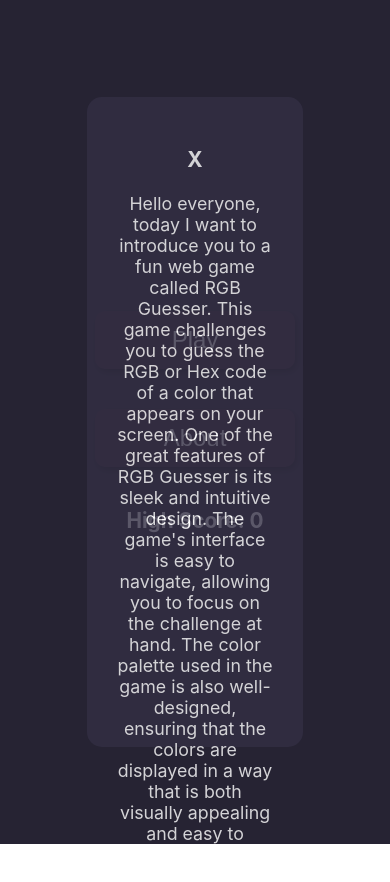
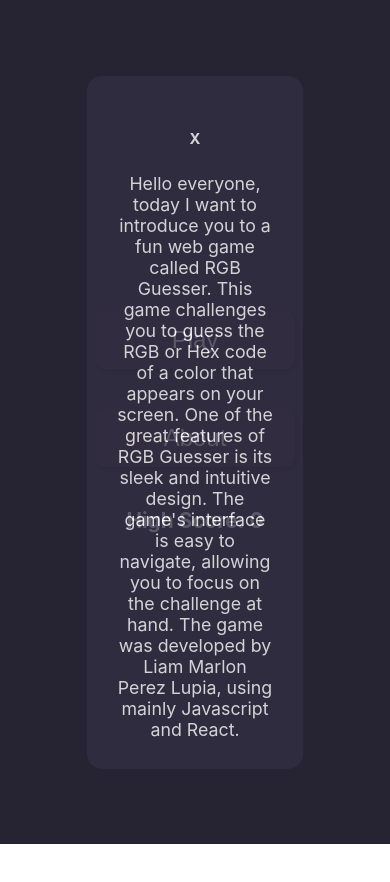
Before and after one commit to L03A95/rgb-guesser, a React (Create React App) app: page / in a window 390 px wide. Both pictures are taken after a click on the button "About". Shown: the top 882 px of the page. After the commit the page ends 844 px from the top, so only its background shows below. Built offline with nearby package versions, Linux system fonts and the light colour scheme.

Commit message:
responsive

```diff
--- a/src/Components/GameDisplay.jsx
+++ b/src/Components/GameDisplay.jsx
@@ -37,7 +37,7 @@
 
         for (let i = 0; i < 6; i++) {
           let random = getRandomColor()
-          i === num ? resul.push(<h5 style={{height:"75px",width:"230px",margin:"80px",cursor: "pointer",backgroundColor: "#312333",padding:"5px",borderRadius:"10px"}} onClick={() => setScore(score + 1)}>{color.rgb}  {color.hex}</h5>) : resul.push(<h5 style={{height:"75px",width:"230px",margin:"80px",cursor: "pointer",backgroundColor: "#312333",padding:"5px",borderRadius:"10px"}} onClick={() => setLose(true)}>{random.rgb}  {random.hex}</h5>)
+          i === num ? resul.push(<h5 style={{height:"9vh",width:"13vw",margin:"4vw",cursor: "pointer",backgroundColor: "#312333",padding:"5px",borderRadius:"10px",minWidth:"70px"}} onClick={() => setScore(score + 1)}>{color.rgb}  {color.hex}</h5>) : resul.push(<h5 style={{height:"9vh",width:"13vw",margin:"4vw",cursor: "pointer",backgroundColor: "#312333",padding:"5px",borderRadius:"10px",minWidth:"70px"}} onClick={() => setLose(true)}>{random.rgb}  {random.hex}</h5>)
         }
         return resul
       }
--- a/src/Components/Titles/About.jsx
+++ b/src/Components/Titles/About.jsx
@@ -6,8 +6,8 @@
 
     return (
         <>
-            <h3 onClick={() => aboutShowHandler(false,true)} className="about_button">X</h3>
-            <p>Hello everyone, today I want to introduce you to a fun web game called RGB Guesser. This game challenges you to guess the RGB or Hex code of a color that appears on your screen. One of the great features of RGB Guesser is its sleek and intuitive design. The game's interface is easy to navigate, allowing you to focus on the challenge at hand. The color palette used in the game is also well-designed, ensuring that the colors are displayed in a way that is both visually appealing and easy to distinguish.The game was developed by Liam Marlon Perez Lupia, using mainly Javascript and React.</p>
+            <h5 onClick={() => aboutShowHandler(false,true)} className="about_button">X</h5>
+            <p>Hello everyone, today I want to introduce you to a fun web game called RGB Guesser. This game challenges you to guess the RGB or Hex code of a color that appears on your screen. One of the great features of RGB Guesser is its sleek and intuitive design. The game's interface is easy to navigate, allowing you to focus on the challenge at hand. The game was developed by Liam Marlon Perez Lupia, using mainly Javascript and React.</p>
         </>
     )
 }
--- a/src/Styles/MainScreen.css
+++ b/src/Styles/MainScreen.css
@@ -39,7 +39,7 @@
 .about_display {
     background-color: #332f44;
     opacity: 0.8;
-    height: 70vh;
+    height: 75vh;
     width: 40vw;
     position: absolute;
     border-radius: 15px;
```
